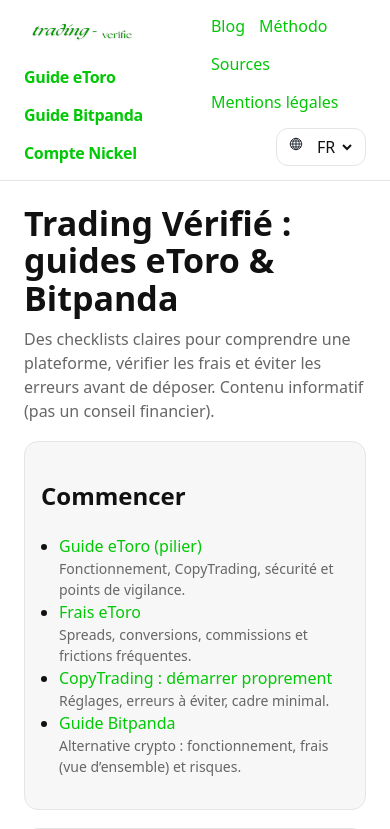
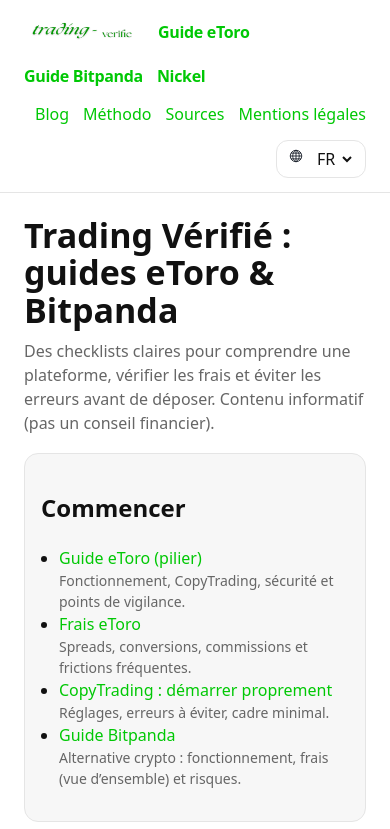
Before and after one commit to Tito2912/trading-verifie.com, a Next.js app: page / in a window 390 px wide. Shown: the top 829 px of the page. Built offline with nearby package versions, Linux system fonts and the light colour scheme.

Commit message:
fix: improve header layout

```diff
--- a/app/globals.css
+++ b/app/globals.css
@@ -9,10 +9,10 @@
 .stack>*+*{margin-top:18px}
 .header{border-bottom:1px solid var(--border);background:#fff;position:sticky;top:0;z-index:10}
 .header-inner{max-width:960px;margin:0 auto;padding:14px 24px;display:flex;align-items:center;justify-content:space-between;gap:14px}
-.brand-group{display:flex;align-items:center;gap:14px;flex-wrap:wrap}
+.brand-group{display:flex;align-items:center;gap:14px;flex-wrap:nowrap}
 .brand{display:flex;align-items:center;gap:10px;font-weight:800;letter-spacing:-0.02em}
-.header-right{display:flex;align-items:center;gap:14px;flex-wrap:wrap;justify-content:flex-end}
-.nav{display:flex;gap:14px;flex-wrap:wrap}
+.header-right{display:flex;align-items:center;gap:14px;flex-wrap:nowrap;justify-content:flex-end}
+.nav{display:flex;gap:14px;flex-wrap:nowrap}
 .lang-select-container{display:flex;align-items:center;gap:8px;padding:6px 10px;border:1px solid var(--border);border-radius:12px;background:#fff}
 .lang-select{border:0;background:transparent;font:inherit;color:inherit;cursor:pointer}
 .lang-select:focus{outline:3px solid #1e40af;outline-offset:2px;border-radius:10px}
@@ -53,3 +53,10 @@
 .popup-message{margin-top:12px;padding:12px;border:1px solid var(--border);border-radius:12px;background:#fff}
 .popup-message.hidden{display:none}
 .popup-message.active{display:block}
+
+@media (max-width: 860px){
+  .header-inner{flex-wrap:wrap}
+  .brand-group{flex-wrap:wrap}
+  .header-right{flex-wrap:wrap}
+  .nav{flex-wrap:wrap}
+}
--- a/components/SiteHeader.tsx
+++ b/components/SiteHeader.tsx
@@ -59,7 +59,7 @@
           </Link>
           {lang === 'fr' ? (
             <Link className="brand" href={nickelHref}>
-              Compte Nickel
+              Nickel
             </Link>
           ) : null}
         </div>
```
